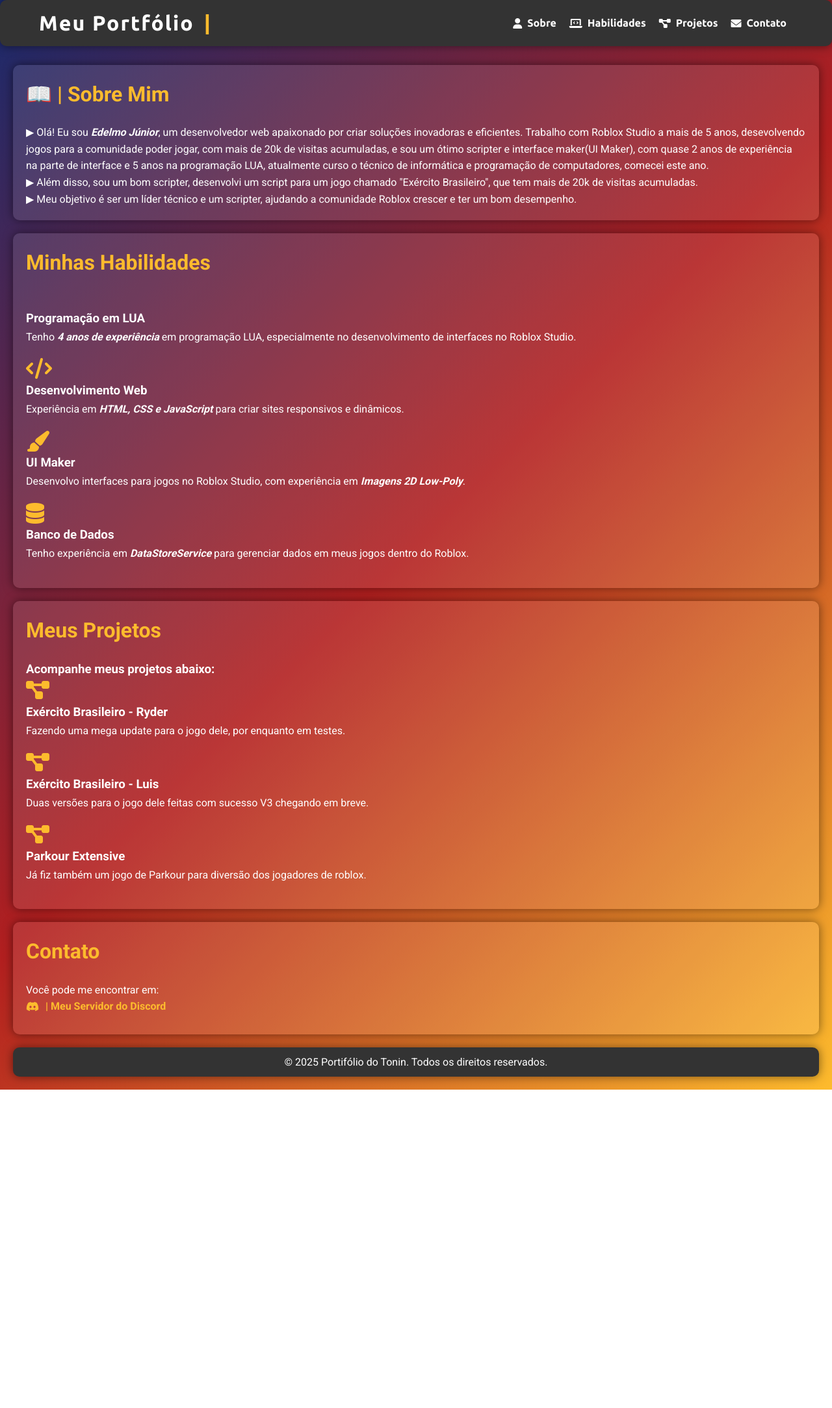
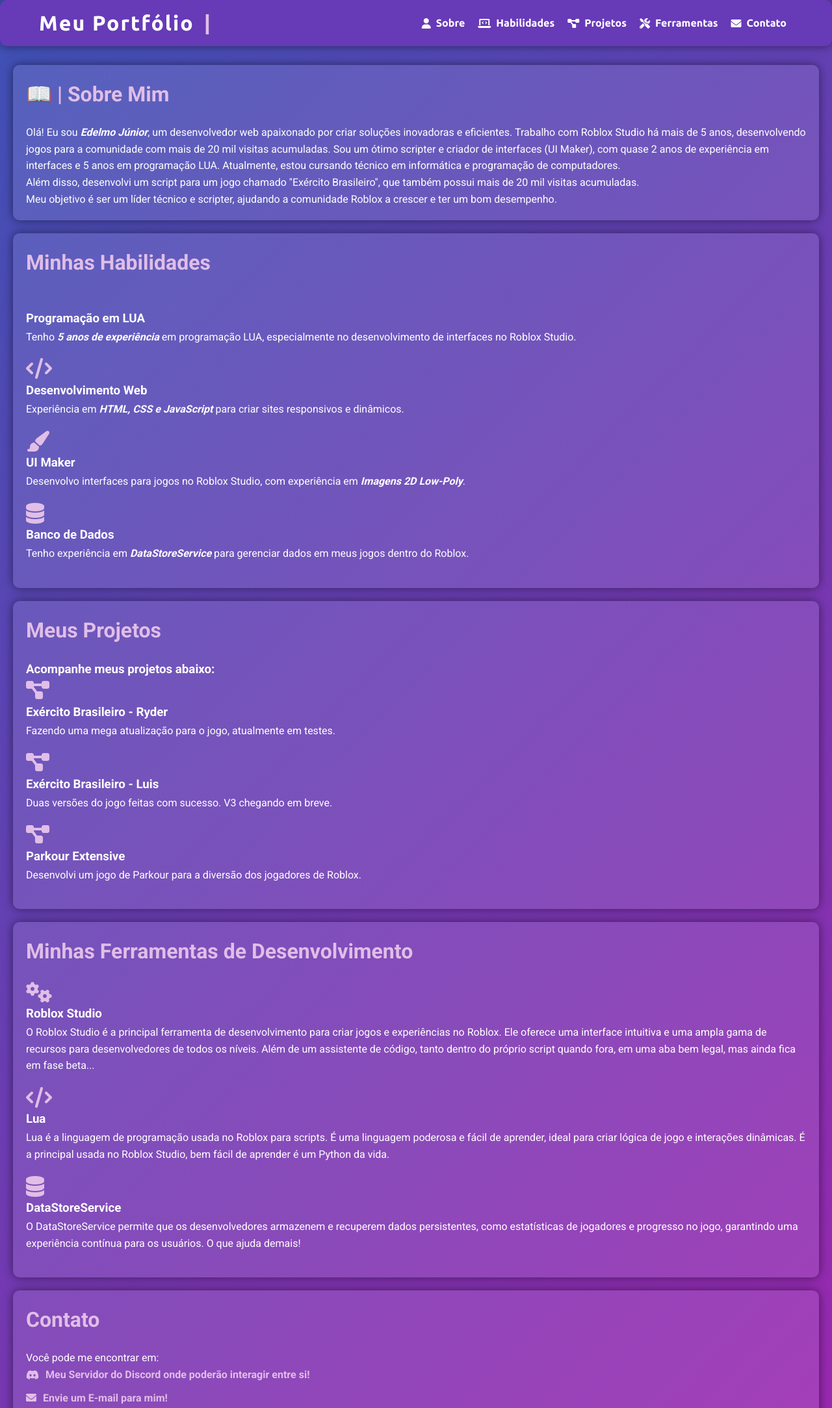
Before and after one commit to Imjunera/Meu-Portifolio, a plain HTML site: page index.html in a window 1280 px wide. Shown: the top 2167 px of the page at 65% size. Before the commit the page ends 1677 px from the top, so only its background shows below. Drawn offline with Linux system fonts and the light colour scheme.

Commit message:
Add files via upload

```diff
--- a/index.css
+++ b/index.css
@@ -8,14 +8,15 @@
 body {
     font-family: 'Roboto', sans-serif;
     line-height: 1.6;
-    background: linear-gradient(135deg, #1a2a6c, #b21f1f, #fdbb2d);
-    color: #fff;
+    background: linear-gradient(135deg, #3f51b5, #9c27b0);
+    color: #ffffff;
     padding: 20px;
+    transition: background 0.3s, color 0.3s;
 }
 
 header {
-    background: #333;
-    color: #fff;
+    background: #673ab7;
+    color: #ffffff;
     padding: 10px 0;
     text-align: center;
     border-radius: 10px;
@@ -47,7 +48,7 @@ header h1 {
 header h1::after {
     content: '|';
     margin: 0 15px;
-    color: #fdbb2d;
+    color: #e1bee7;
 }
 
 nav ul {
@@ -61,7 +62,7 @@ nav ul li {
 }
 
 nav ul li a {
-    color: #fff;
+    color: #ffffff;
     text-decoration: none;
     font-weight: bold;
     transition: color 0.3s;
@@ -75,7 +76,7 @@ nav ul li a i {
 }
 
 nav ul li a:hover {
-    color: #fdbb2d;
+    color: #e1bee7;
 }
 
 main {
@@ -88,22 +89,28 @@ section {
     background: rgba(255, 255, 255, 0.1);
     border-radius: 10px;
     box-shadow: 0 0 15px rgba(0, 0, 0, 0.5);
+    opacity: 0;
+    transition: opacity 0.5s ease-in-out;
+}
+
+section.visible {
+    opacity: 1;
 }
 
 section h2 {
     margin-bottom: 20px;
-    color: #fdbb2d;
+    color: #e1bee7;
     font-size: 2em;
 }
 
-.habilidade, .projeto {
+.habilidade, .projeto, .ferramenta {
     margin-bottom: 20px;
 }
 
-.habilidade i, .projeto i {
+.habilidade i, .projeto i, .ferramenta i {
     font-size: 2em;
     margin-right: 10px;
-    color: #fdbb2d;
+    color: #e1bee7;
 }
 
 ul {
@@ -116,7 +123,7 @@ ul li {
 }
 
 ul li a {
-    color: #fdbb2d;
+    color: #e1bee7;
     text-decoration: none;
     font-weight: bold;
     display: flex;
@@ -129,15 +136,15 @@ ul li a i {
 }
 
 ul li a:hover {
-    color: #fff;
+    color: #ffffff;
 }
 
 footer {
     text-align: center;
     margin-top: 20px;
     padding: 10px 0;
-    background: #333;
-    color: #fff;
+    background: #673ab7;
+    color: #ffffff;
     border-radius: 10px;
     box-shadow: 0 0 15px rgba(0, 0, 0, 0.5);
 }
@@ -185,8 +192,8 @@ footer p {
 
 /* Botão de alternância de tema */
 #theme-toggle {
-    background: #444;
-    color: #fff;
+    background: #009688;
+    color: #ffffff;
     border: none;
     padding: 10px 20px;
     cursor: pointer;
@@ -195,21 +202,21 @@ footer p {
 }
 
 #theme-toggle:hover {
-    background: #666;
+    background: #00796b;
 }
 
 /* Tema Escuro */
 body.dark-theme {
-    background: linear-gradient(135deg, #0f0f0f, #1a1a1a, #2c2c2c);
-    color: #fff;
+    background: linear-gradient(135deg, #212121, #424242);
+    color: #ffffff;
 }
 
 body.dark-theme header {
-    background: #222;
+    background: #333333;
 }
 
 body.dark-theme footer {
-    background: #222;
+    background: #333333;
 }
 
 body.dark-theme section {
--- a/index.html
+++ b/index.html
@@ -17,6 +17,7 @@
                     <li><a href="#sobre"><i class="fas fa-user"></i> Sobre</a></li>
                     <li><a href="#habilidades"><i class="fas fa-laptop-code"></i> Habilidades</a></li>
                     <li><a href="#projetos"><i class="fas fa-project-diagram"></i> Projetos</a></li>
+                    <li><a href="#ferramentas"><i class="fas fa-tools"></i> Ferramentas</a></li>
                     <li><a href="#contato"><i class="fas fa-envelope"></i> Contato</a></li>
                 </ul>
             </nav>
@@ -26,9 +27,9 @@
     <main>
         <section id="sobre">
             <h2>📖 | Sobre Mim</h2>
-            <p>▶ Olá! Eu sou <strong><em>Edelmo Júnior</em></strong>, um desenvolvedor web apaixonado por criar soluções inovadoras e eficientes. Trabalho com Roblox Studio a mais de 5 anos, desevolvendo jogos para a comunidade poder jogar, com mais de 20k de visitas acumuladas, e sou um ótimo scripter e interface maker(UI Maker), com quase 2 anos de experiência na parte de interface e 5 anos na programação LUA, atualmente curso o técnico de informática e programação de computadores, comecei este ano.</p>
-            <p>▶ Além disso, sou um bom scripter, desenvolvi um script para um jogo chamado "Exército Brasileiro", que tem mais de 20k de visitas acumuladas.</p>
-            <p>▶ Meu objetivo é ser um líder técnico e um scripter, ajudando a comunidade Roblox crescer e ter um bom desempenho.</p>
+            <p>Olá! Eu sou <strong><em>Edelmo Júnior</em></strong>, um desenvolvedor web apaixonado por criar soluções inovadoras e eficientes. Trabalho com Roblox Studio há mais de 5 anos, desenvolvendo jogos para a comunidade com mais de 20 mil visitas acumuladas. Sou um ótimo scripter e criador de interfaces (UI Maker), com quase 2 anos de experiência em interfaces e 5 anos em programação LUA. Atualmente, estou cursando técnico em informática e programação de computadores.</p>
+            <p>Além disso, desenvolvi um script para um jogo chamado "Exército Brasileiro", que também possui mais de 20 mil visitas acumuladas.</p>
+            <p>Meu objetivo é ser um líder técnico e scripter, ajudando a comunidade Roblox a crescer e ter um bom desempenho.</p>
         </section>
 
         <section id="habilidades">
@@ -36,7 +37,7 @@
             <div class="habilidade">
                 <i class="fab fa-lua"></i>
                 <h3>Programação em LUA</h3>
-                <p>Tenho <strong><em>4 anos de experiência</em></strong> em programação LUA, especialmente no desenvolvimento de interfaces no Roblox Studio.</p>
+                <p>Tenho <strong><em>5 anos de experiência</em></strong> em programação LUA, especialmente no desenvolvimento de interfaces no Roblox Studio.</p>
             </div>
             <div class="habilidade">
                 <i class="fas fa-code"></i>
@@ -53,7 +54,6 @@
                 <h3>Banco de Dados</h3>
                 <p>Tenho experiência em <strong><em>DataStoreService</em></strong> para gerenciar dados em meus jogos dentro do Roblox.</p>
             </div>
-            <!-- Adicione mais habilidades conforme necessário -->
         </section>
 
         <section id="projetos">
@@ -62,33 +62,53 @@
             <div class="projeto">
                 <i class="fas fa-project-diagram"></i>
                 <h3>Exército Brasileiro - Ryder</h3>
-                <p>Fazendo uma mega update para o jogo dele, por enquanto em testes.</p>
+                <p>Fazendo uma mega atualização para o jogo, atualmente em testes.</p>
             </div>
             <div class="projeto">
                 <i class="fas fa-project-diagram"></i>
                 <h3>Exército Brasileiro - Luis</h3>
-                <p>Duas versões para o jogo dele feitas com sucesso V3 chegando em breve.</p>
+                <p>Duas versões do jogo feitas com sucesso. V3 chegando em breve.</p>
             </div>
             <div class="projeto">
                 <i class="fas fa-project-diagram"></i>
                 <h3>Parkour Extensive</h3>
-                <p>Já fiz também um jogo de Parkour para diversão dos jogadores de roblox.</p>
+                <p>Desenvolvi um jogo de Parkour para a diversão dos jogadores de Roblox.</p>
             </div>
-            <!-- Adicione mais projetos conforme necessário -->
+        </section>
+
+        <section id="ferramentas">
+            <h2>Minhas Ferramentas de Desenvolvimento</h2>
+            <div class="ferramenta">
+                <i class="fas fa-cogs"></i>
+                <h3>Roblox Studio</h3>
+                <p>O Roblox Studio é a principal ferramenta de desenvolvimento para criar jogos e experiências no Roblox. Ele oferece uma interface intuitiva e uma ampla gama de recursos para desenvolvedores de todos os níveis. Além de um assistente de código, tanto dentro do próprio script quando fora, em uma aba bem legal, mas ainda fica em fase beta...</p>
+            </div>
+            <div class="ferramenta">
+                <i class="fas fa-code"></i>
+                <h3>Lua</h3>
+                <p>Lua é a linguagem de programação usada no Roblox para scripts. É uma linguagem poderosa e fácil de aprender, ideal para criar lógica de jogo e interações dinâmicas. É a principal usada no Roblox Studio, bem fácil de aprender é um Python da vida.</p>
+            </div>
+            <div class="ferramenta">
+                <i class="fas fa-database"></i>
+                <h3>DataStoreService</h3>
+                <p>O DataStoreService permite que os desenvolvedores armazenem e recuperem dados persistentes, como estatísticas de jogadores e progresso no jogo, garantindo uma experiência contínua para os usuários. O que ajuda demais!</p>
+            </div>
         </section>
 
         <section id="contato">
             <h2>Contato</h2>
             <p>Você pode me encontrar em:</p>
             <ul>
-                <li><a href="https://discord.gg/EbSPBnN6vM" target="_blank"><i class="fab fa-discord"></i>| Meu Servidor do Discord</a></li>
-                <!-- Adicione mais formas de contato conforme necessário -->
+                <li><a href="https://discord.gg/EbSPBnN6vM" target="_blank"><i class="fab fa-discord"></i> Meu Servidor do Discord onde poderão interagir entre si!</a></li>
+                <li><a href="mailto:eantoniodesouzajunior@gmail.com" target="_blank"><i class="fas fa-envelope"></i>
+                    <span class="tooltip">Envie um E-mail para mim!</span>
+                </a></li>
             </ul>
         </section>
     </main>
 
     <footer>
-        <p>&copy; 2025 Portifólio do Tonin. Todos os direitos reservados.</p>
+        <p>&copy; 2025 Portfólio do Tonin. Todos os direitos reservados.</p>
     </footer>
 
     <div id="project-modal" class="modal">
--- a/index.js
+++ b/index.js
@@ -2,21 +2,25 @@ document.addEventListener('DOMContentLoaded', function() {
     const links = document.querySelectorAll('nav ul li a');
     const sections = document.querySelectorAll('section');
     const header = document.querySelector('header');
+    const themeToggle = document.getElementById('theme-toggle');
 
-    for (const link of links) {
+    links.forEach(link => {
         link.addEventListener('click', function(e) {
             e.preventDefault();
             const targetId = this.getAttribute('href').substring(1);
             const targetElement = document.getElementById(targetId);
 
-            window.scrollTo({
-                top: targetElement.offsetTop,
-                behavior: 'smooth'
-            });
+            sections.forEach(section => section.classList.remove('visible'));
+            setTimeout(() => {
+                window.scrollTo({
+                    top: targetElement.offsetTop,
+                    behavior: 'smooth'
+                });
+                targetElement.classList.add('visible');
+            }, 300);
         });
-    }
+    });
 
-    // Animações ao rolar a página
     window.addEventListener('scroll', function() {
         sections.forEach(section => {
             const sectionTop = section.getBoundingClientRect().top;
@@ -29,11 +33,14 @@ document.addEventListener('DOMContentLoaded', function() {
             }
         });
 
-        // Mostrar/ocultar a barra de navegação
         if (window.scrollY > 50) {
             header.style.top = '-100px';
         } else {
             header.style.top = '0';
         }
     });
+
+    themeToggle.addEventListener('click', function() {
+        document.body.classList.toggle('dark-theme');
+    });
 });
```
